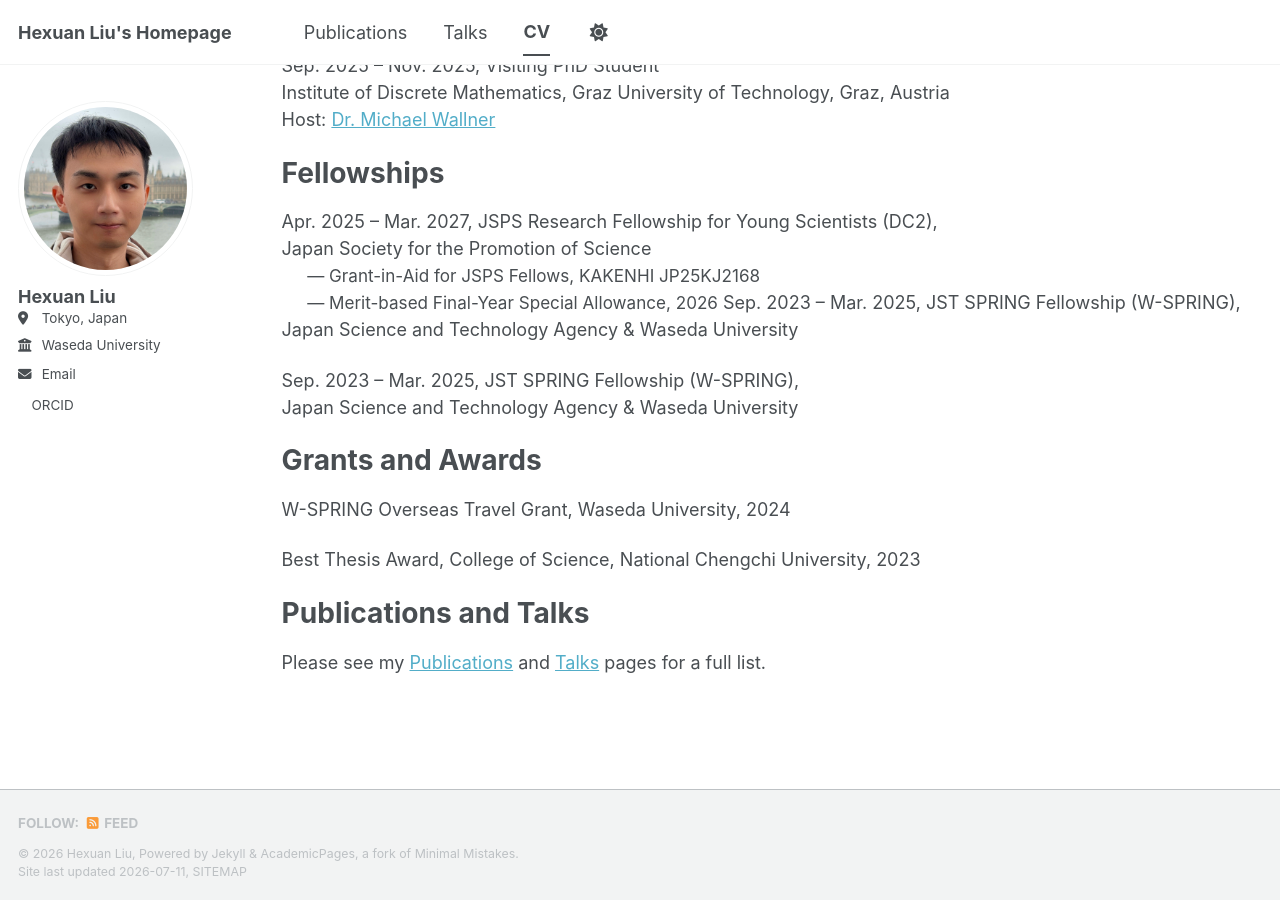
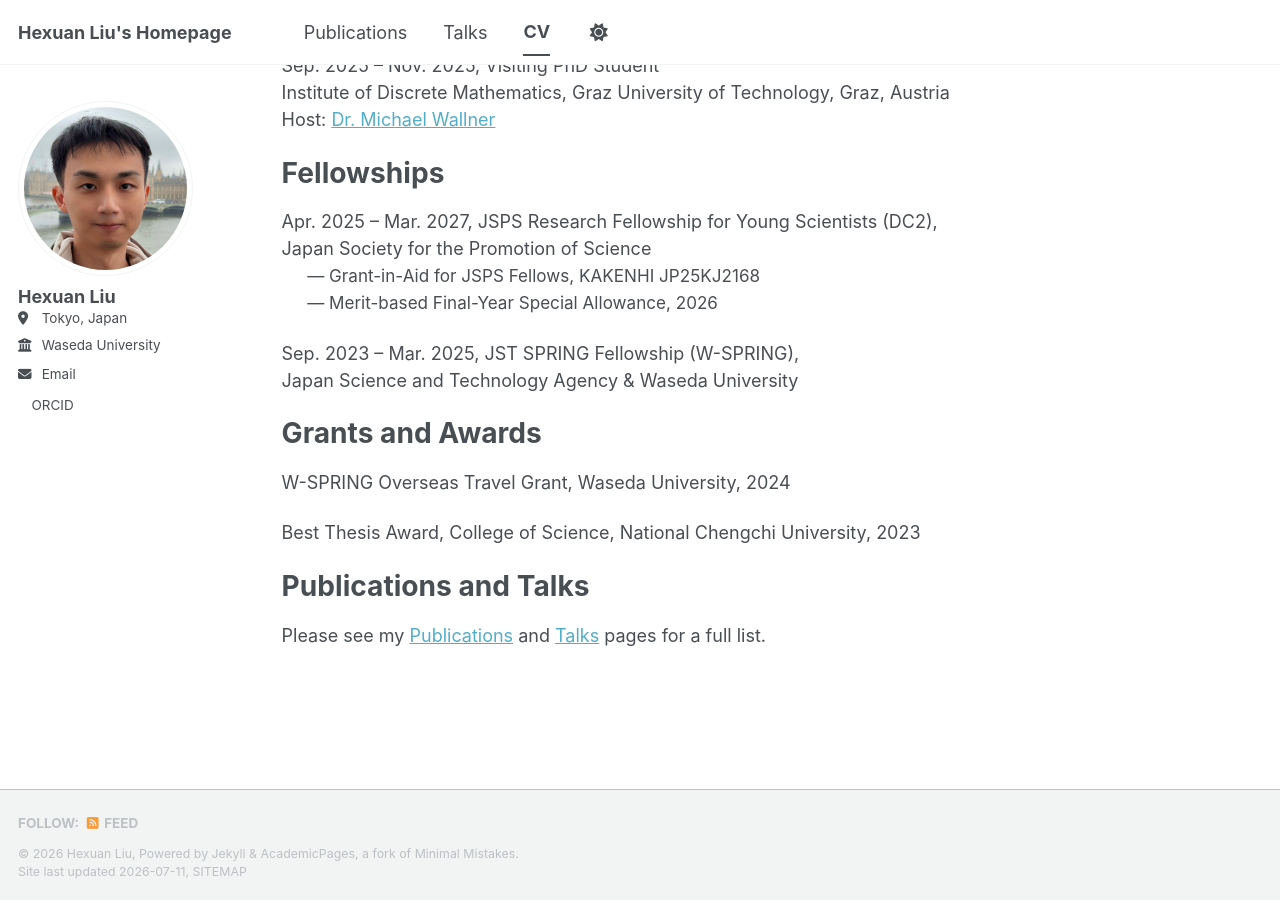
Before and after one commit to Hexuan-Liu/hexuan-liu.github.io, a Jekyll site: the page built from _pages/cv.md, in a window 1280 px wide and 900 px high, scrolled down 585 px. Built offline with Jekyll 4.4.1, drawn with Linux system fonts in a browser that asks for light colours; a style sheet for code colours, icons or effects is not loaded.

Commit message:
Update cv.md

```diff
--- a/_pages/cv.md
+++ b/_pages/cv.md
@@ -38,8 +38,7 @@ Apr. 2025 – Mar. 2027, JSPS Research Fellowship for Young Scientists (DC2),<br
 Japan Society for the Promotion of Science
 <span style="padding-left: 1.5em; font-size: 0.95em;">— Grant-in-Aid for JSPS Fellows, KAKENHI JP25KJ2168</span>
 <span style="padding-left: 1.5em; font-size: 0.95em;">— Merit-based Final-Year Special Allowance, 2026</span>
-Sep. 2023 – Mar. 2025, JST SPRING Fellowship (W-SPRING),<br>
-Japan Science and Technology Agency & Waseda University
+
 
 Sep. 2023 – Mar. 2025, JST SPRING Fellowship (W-SPRING),<br>
 Japan Science and Technology Agency & Waseda University
```
